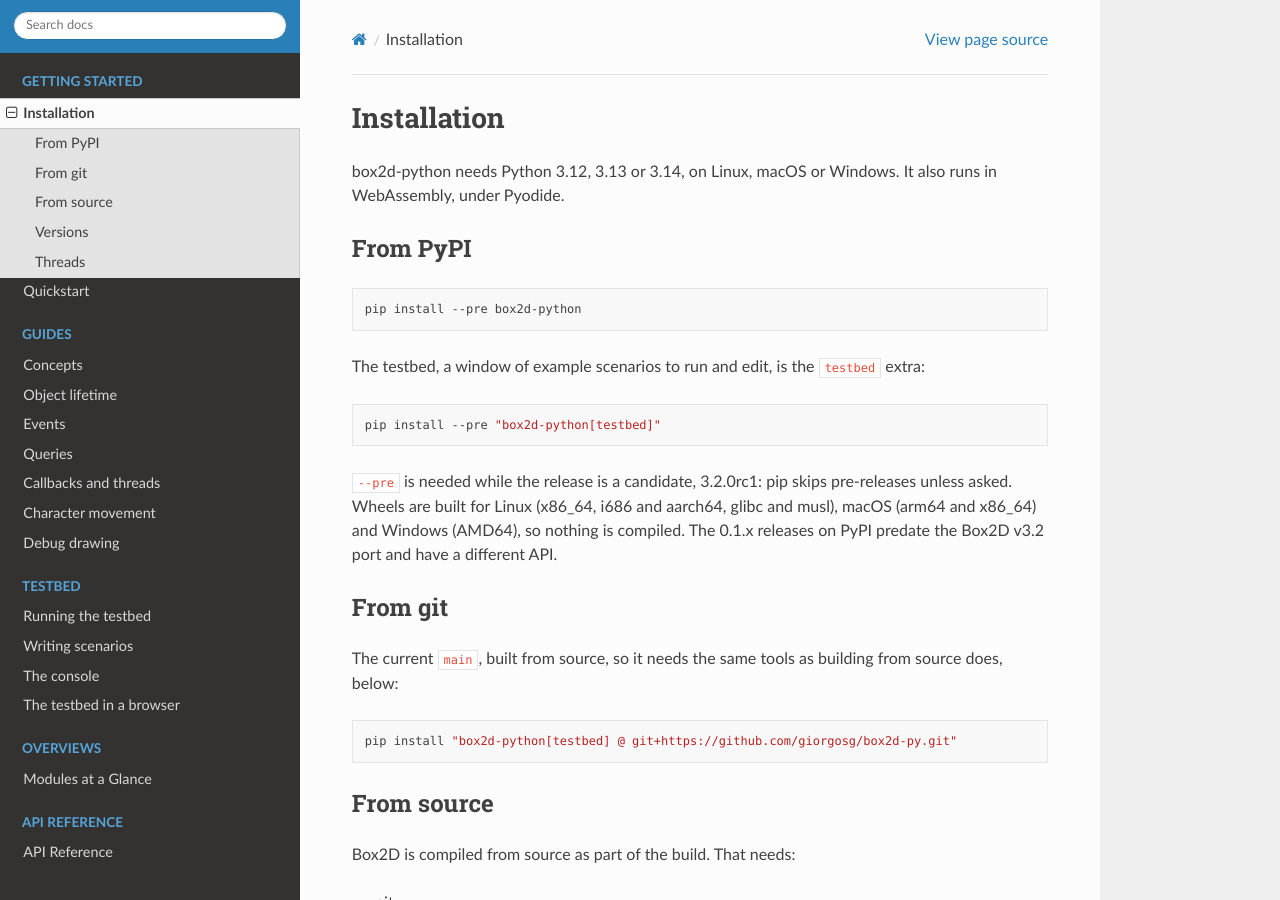
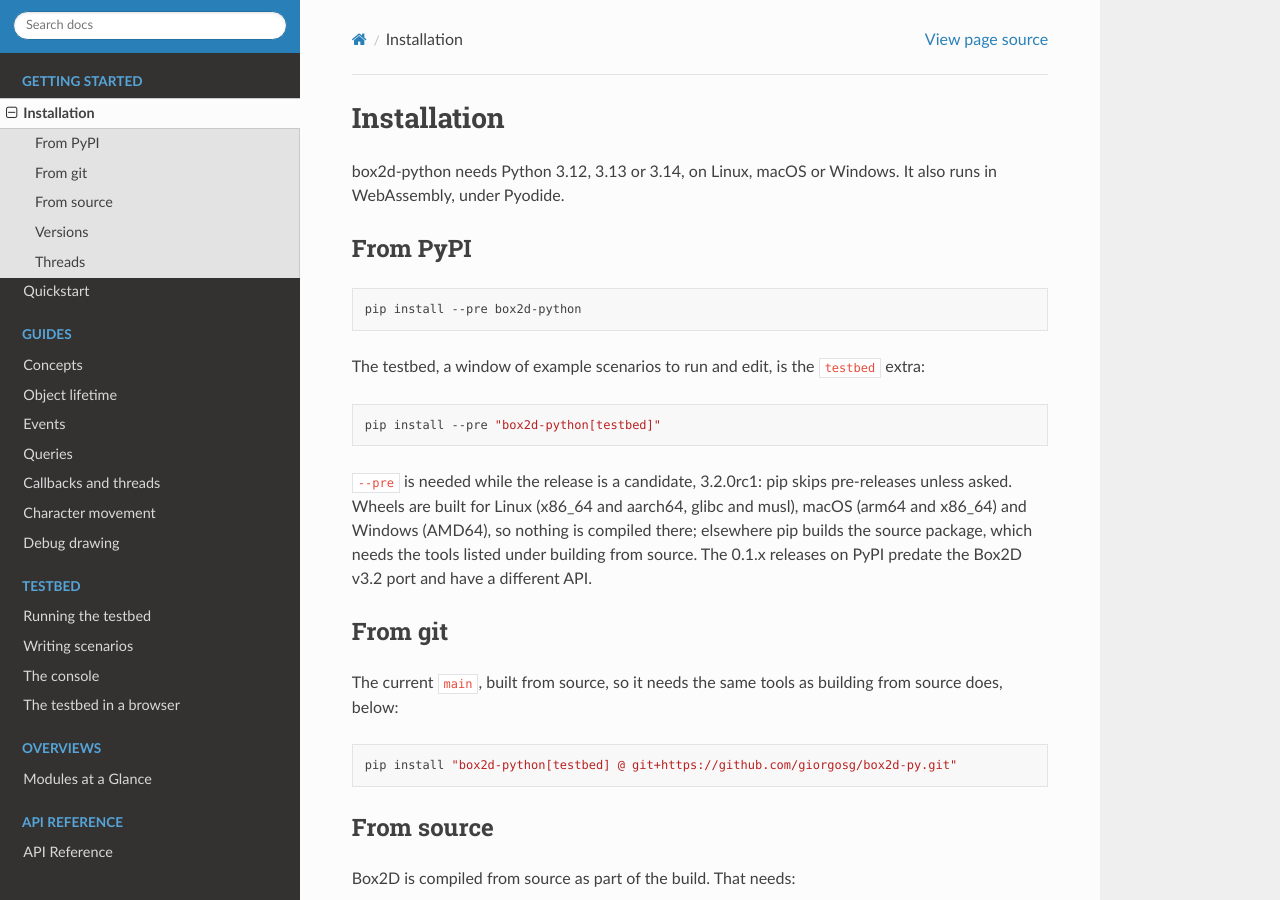
Before and after one commit to giorgosg/box2d-py, a Sphinx documentation site: the page built from docs/source/getting_started/install.rst, in a window 1280 px wide and 900 px high. Built offline with Sphinx 7.4.7 and the Read the Docs theme 3.1.0, drawn with Linux system fonts in a browser that asks for light colours.

Commit message:
Name the wheels the publish workflow actually builds
cibuildwheel's auto arch on an x86_64 runner builds no i686 wheel, and the
October and October-31 dry runs both produced x86_64 and aarch64 only.

Co-Authored-By: Claude Opus 5.5 <noreply@anthropic.com>

```diff
--- a/docs/source/getting_started/install.rst
+++ b/docs/source/getting_started/install.rst
@@ -19,9 +19,10 @@ The testbed, a window of example scenarios to run and edit, is the
     pip install --pre "box2d-python[testbed]"
 
 ``--pre`` is needed while the release is a candidate, 3.2.0rc1: pip skips
-pre-releases unless asked. Wheels are built for Linux (x86_64, i686 and
-aarch64, glibc and musl), macOS (arm64 and x86_64) and Windows (AMD64), so
-nothing is compiled. The 0.1.x releases on PyPI predate the Box2D v3.2 port
+pre-releases unless asked. Wheels are built for Linux (x86_64 and aarch64,
+glibc and musl), macOS (arm64 and x86_64) and Windows (AMD64), so nothing is
+compiled there; elsewhere pip builds the source package, which needs the tools
+listed under building from source. The 0.1.x releases on PyPI predate the Box2D v3.2 port
 and have a different API.
 
 From git
```
Also changed, not shown: 1 other file.
